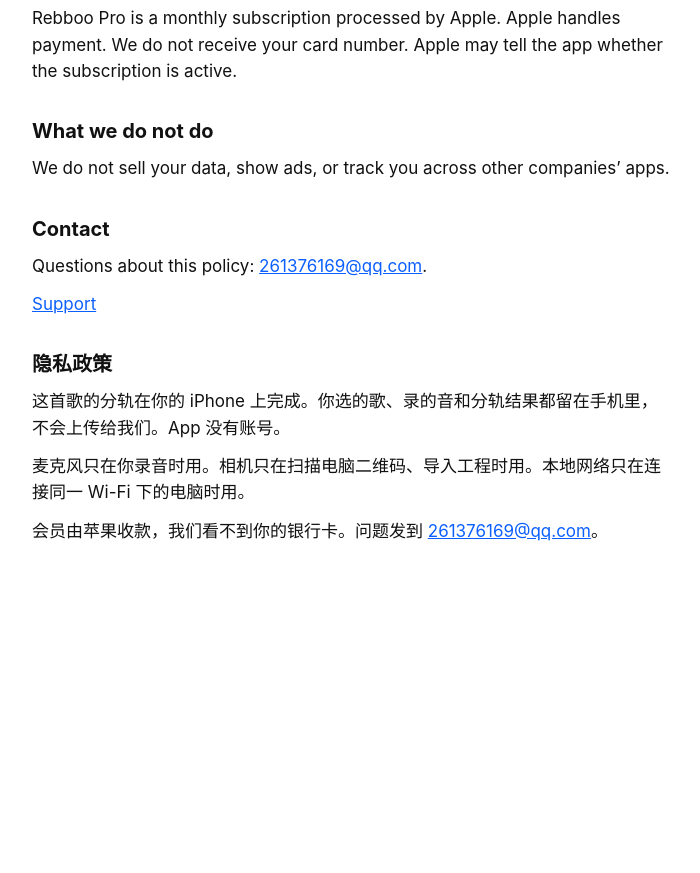
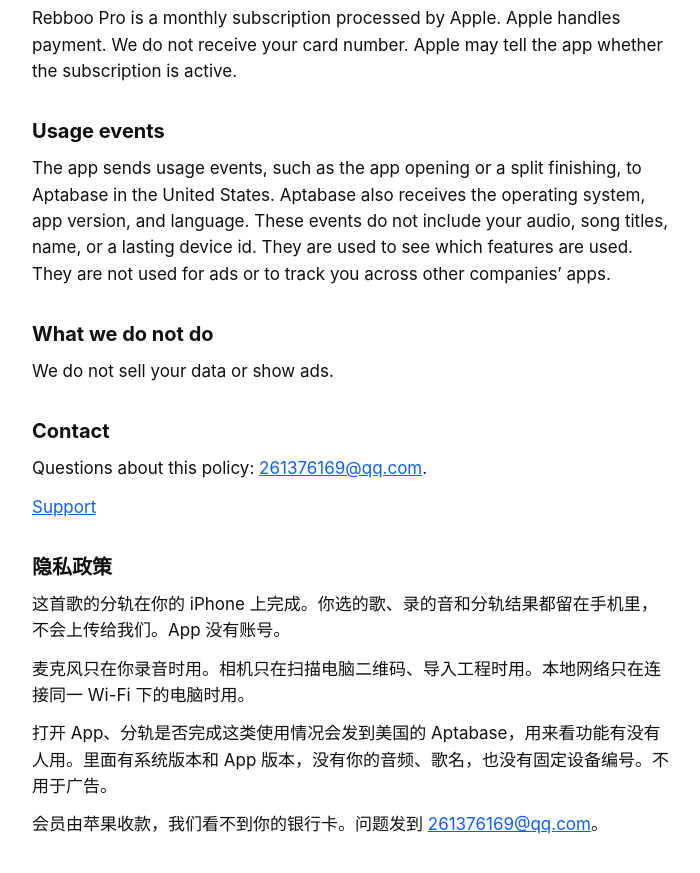
Before and after one commit to pipihexiaohei/rebboo-legal, a plain HTML site: page privacy.html in a window 1280 px wide. Shown: the part 687-1560 px from the top of the page, without its empty margins (288-988 px from the left). Before the commit the page ends 1323 px from the top, so only its background shows below. Drawn offline with Linux system fonts and the light colour scheme.

Commit message:
Describe the Aptabase usage events in the privacy policy.
Co-authored-by: Cursor <cursoragent@cursor.com>

```diff
--- a/privacy.html
+++ b/privacy.html
@@ -33,8 +33,11 @@
     <h2>Purchases</h2>
     <p>Rebboo Pro is a monthly subscription processed by Apple. Apple handles payment. We do not receive your card number. Apple may tell the app whether the subscription is active.</p>
 
+    <h2>Usage events</h2>
+    <p>The app sends usage events, such as the app opening or a split finishing, to Aptabase in the United States. Aptabase also receives the operating system, app version, and language. These events do not include your audio, song titles, name, or a lasting device id. They are used to see which features are used. They are not used for ads or to track you across other companies’ apps.</p>
+
     <h2>What we do not do</h2>
-    <p>We do not sell your data, show ads, or track you across other companies’ apps.</p>
+    <p>We do not sell your data or show ads.</p>
 
     <h2>Contact</h2>
     <p>Questions about this policy: <a href="mailto:261376169@qq.com">261376169@qq.com</a>.</p>
@@ -43,6 +46,7 @@
     <h2>隐私政策</h2>
     <p>这首歌的分轨在你的 iPhone 上完成。你选的歌、录的音和分轨结果都留在手机里，不会上传给我们。App 没有账号。</p>
     <p>麦克风只在你录音时用。相机只在扫描电脑二维码、导入工程时用。本地网络只在连接同一 Wi-Fi 下的电脑时用。</p>
+    <p>打开 App、分轨是否完成这类使用情况会发到美国的 Aptabase，用来看功能有没有人用。里面有系统版本和 App 版本，没有你的音频、歌名，也没有固定设备编号。不用于广告。</p>
     <p>会员由苹果收款，我们看不到你的银行卡。问题发到 <a href="mailto:261376169@qq.com">261376169@qq.com</a>。</p>
   </main>
 </body>
```
